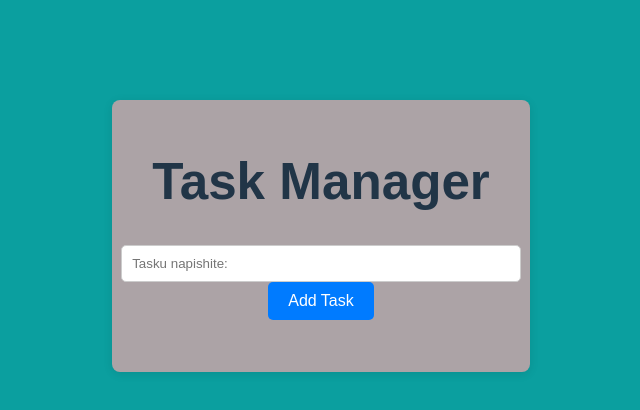
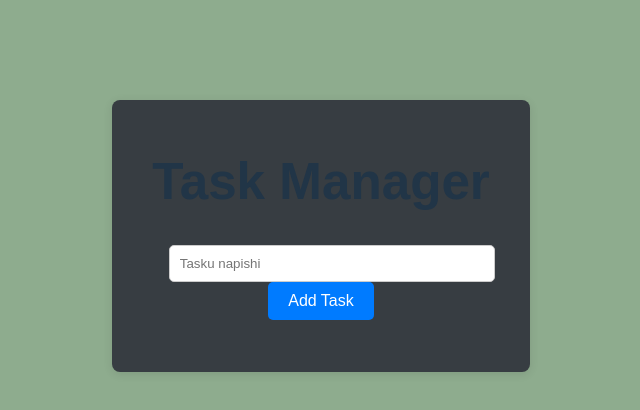
Before and after one commit to ysebo/last-task-frontend, a React (Vite) app: page / in a window 1280 px wide. Shown: the top 410 px of the page, without its empty margins (339-979 px from the left). Built offline with nearby package versions, Linux system fonts and the light colour scheme.

Commit message:
added logic for components

```diff
--- a/src/AddTask.jsx
+++ b/src/AddTask.jsx
@@ -0,0 +1,15 @@
+const AddTask = ({ taskInput, setTaskInput, onAddTask }) => {
+  return (
+    <div>
+      <input
+        type="text"
+        value={taskInput}
+        placeholder="Tasku napishi"
+        onChange={(e) => setTaskInput(e.target.value)}
+      />
+      <button onClick={onAddTask}>Add Task</button>
+    </div>
+  );
+};
+
+export default AddTask;
--- a/src/App.css
+++ b/src/App.css
@@ -1,6 +1,6 @@
 body {
   font-family: Arial, sans-serif;
-  background-color:rgb(11, 159, 159);
+  background-color:rgb(142, 172, 142);
   display: flex;
   justify-content: center;
   align-items: flex-start;
@@ -14,7 +14,7 @@ body {
   text-align: center;
   box-shadow: 0 2px 10px rgba(0, 0, 0, 0.1);
   padding: 20px;
-  background-color: rgb(172, 163, 166);
+  background-color: rgb(55, 61, 66);
   border-radius: 8px;
   width: 100%;
   max-width: 400px;
--- a/src/App.jsx
+++ b/src/App.jsx
@@ -1,4 +1,6 @@
 import React, { useState } from "react";
+import AddTask from "./AddTask";
+import TaskList from "./TaskList";
 import "./App.css";
 const App = () => {
   const [tasks, setTasks] = useState([]);
@@ -12,20 +14,14 @@ const App = () => {
   };
 
   return (
-    <div className = 'taskManager'>
+    <div className="taskManager">
       <h1>Task Manager</h1>
-      <input
-        type='text'
-        value={taskInput}
-        placeholder="Tasku napishite:"
-        onChange={(e) => setTaskInput(e.target.value)}
+      <AddTask
+        taskInput={taskInput}
+        setTaskInput={setTaskInput}
+        onAddTask={addTask}
       />
-      <button onClick={addTask}>Add Task</button>
-      <ul>
-        {tasks.map((task, index) => (
-          <li key={index}>{task}</li>
-        ))}
-      </ul>
+      <TaskList tasks={tasks} />
     </div>
   );
 };
--- /dev/null
+++ b/src/TaskItem.jsx
@@ -0,0 +1,5 @@
+const TaskItem = ({ task }) => {
+    return <li>{task}</li>;
+  };
+
+  export default TaskItem;
--- a/src/TaskList.jsx
+++ b/src/TaskList.jsx
@@ -0,0 +1,13 @@
+import TaskItem from "./TaskItem";
+
+const TaskList = ({ tasks }) => {
+  return (
+    <ul>
+      {tasks.map((task, index) => (
+        <TaskItem key={index} task={task} />
+      ))}
+    </ul>
+  );
+};
+
+export default TaskList;
```
Also changed, not shown: src/TakItem.jsx (deleted).
